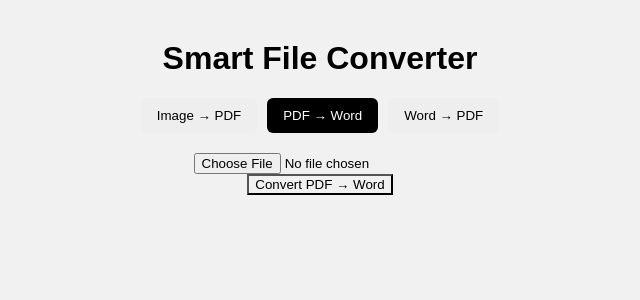
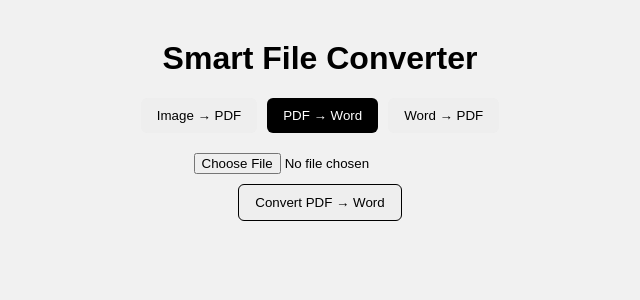
Before and after one commit to omprakash8788/DocuStack, a React (Vite) app in the folder client/: page / in a window 1280 px wide. Both pictures are taken after a click on the button "PDF → Word". Shown: the top 300 px of the page, without its empty margins (320-960 px from the left). Built offline with nearby package versions, Linux system fonts and the light colour scheme.

Commit message:
bugs:fix button

```diff
--- a/client/src/App.tsx
+++ b/client/src/App.tsx
@@ -159,13 +159,13 @@ const App = () => {
           />
 
           {mode === "pdf-to-word" && (
-            <button onClick={handlePdfToWord}>
+            <button className="btn1" onClick={handlePdfToWord}>
               Convert PDF → Word
             </button>
           )}
 
           {mode === "word-to-pdf" && (
-            <button onClick={handleWordToPdf}>
+            <button className="btn1" onClick={handleWordToPdf}>
               Convert Word → PDF
             </button>
           )}
```
